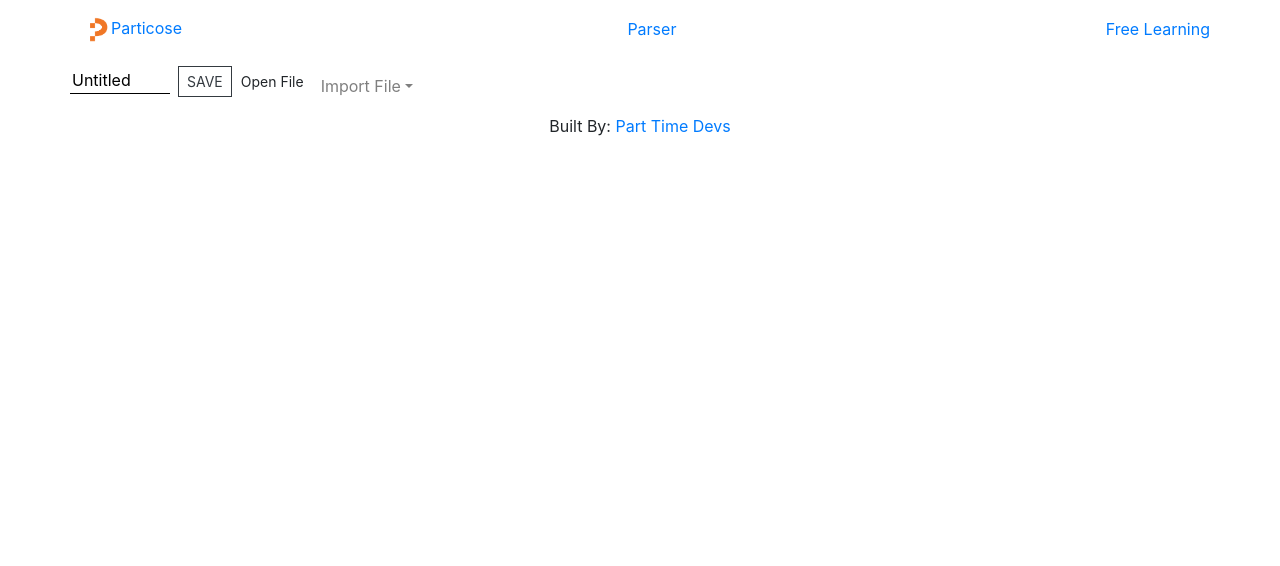
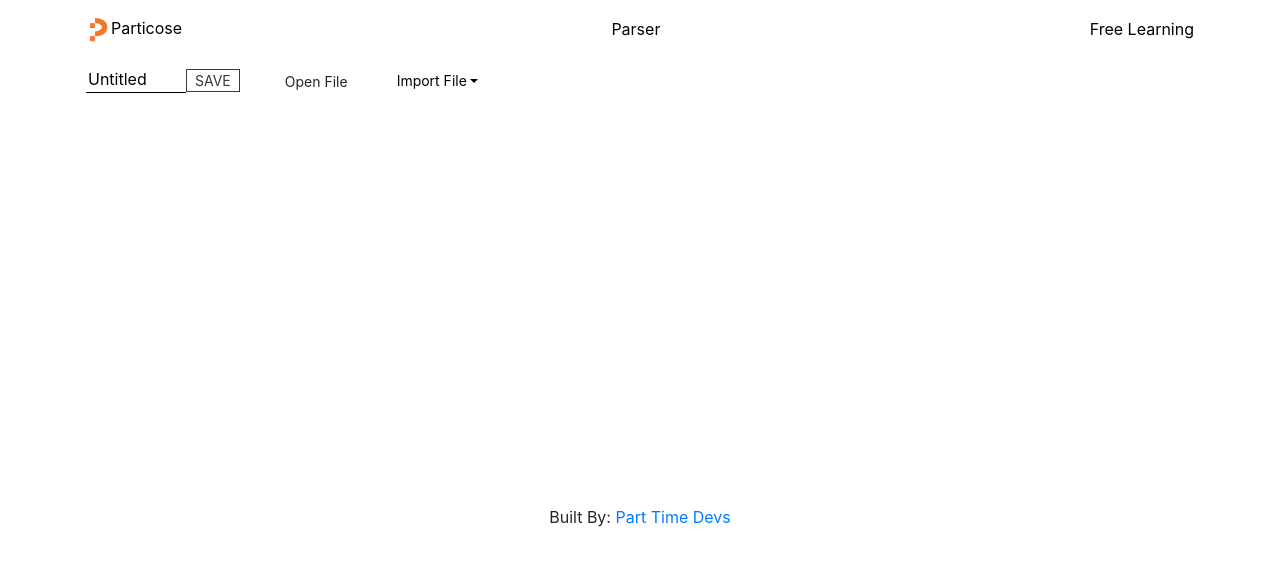
Before and after one commit to CodeCraftersAcad/parse_csv, a React (Create React App) app: page /parser in a window 1280 px wide. Shown: the top 566 px of the page. Built offline with nearby package versions, Linux system fonts and the light colour scheme.

Commit message:
updated nav ui and able to add google sheet

```diff
--- a/public/index.html
+++ b/public/index.html
@@ -24,6 +24,7 @@
   <!-- Font Awesome -->
   <link rel="stylesheet" href="https://use.fontawesome.com/releases/v5.6.3/css/all.css"
     integrity="sha384-UHRtZLI+pbxtHCWp1t77Bi1L4ZtiqrqD80Kn4Z8NTSRyMA2Fd33n5dQ8lWUE00s/" crossorigin="anonymous" />
+  <link rel="icon" href="favicon.ico">
 </head>
 
 <body>
--- a/src/components/Header/Header.css
+++ b/src/components/Header/Header.css
@@ -2,3 +2,7 @@
     height: 25px;
     width: auto;
 }
+
+#main-nav a {
+    color: black;
+}
--- a/src/components/Header/index.js
+++ b/src/components/Header/index.js
@@ -5,7 +5,7 @@ import './Header.css'
 import logo from '../../images/parser_logo.png'
 export default function Header() {
     return (
-        <Navbar>
+        <Navbar id="main-nav">
             <Container>
                 <Link to="/" className='nav-link'>
                     <img src={logo} alt={"Particose Logo"} id="nav-logo" />
--- a/src/pages/Parser/CellList/index.js
+++ b/src/pages/Parser/CellList/index.js
@@ -48,6 +48,6 @@ export default function CellList() {
         </div>
     ))
     return (
-        <div>{cellList}</div>
+        <div style={{ minHeight: "400px" }}>{cellList}</div>
     )
 }
--- /dev/null
+++ b/src/pages/Parser/GoogleSheetModal/index.js
@@ -0,0 +1,24 @@
+import React, { useState } from 'react';
+import Button from 'react-bootstrap/Button';
+import Modal from 'react-bootstrap/Modal';
+
+export default function Modals({ show, handleClose, handleGoogleInputChange, handleGoogleCsv }) {
+    return (
+        <>
+            <Modal show={show} onHide={handleClose}>
+                <Modal.Header closeButton>
+                    <Modal.Title>Paste Google Sheet URL</Modal.Title>
+                </Modal.Header>
+                <Modal.Body><input type="text" onChange={handleGoogleInputChange} /></Modal.Body>
+                <Modal.Footer>
+                    <Button variant="secondary" onClick={handleClose}>
+                        Close
+                    </Button>
+                    <Button variant="primary" onClick={handleGoogleCsv}>
+                        Import CSV
+                    </Button>
+                </Modal.Footer>
+            </Modal>
+        </>
+    );
+}
--- a/src/pages/Parser/ParserNav/ParserNav.css
+++ b/src/pages/Parser/ParserNav/ParserNav.css
@@ -1,3 +1,7 @@
+.navbar .nav-item {
+    padding: 0 1rem;
+}
+
 #localFileBtn {
     position: relative;
 }
@@ -9,3 +13,9 @@
     position: absolute;
     left: 0;
 }
+
+#import-file-drop {
+    font-size: .875rem;
+    padding: .25rem .5rem;
+    color: black !important;
+}
--- a/src/pages/Parser/ParserNav/index.js
+++ b/src/pages/Parser/ParserNav/index.js
@@ -3,11 +3,15 @@ import { Navbar, Nav, Container, FormLabel, NavDropdown } from 'react-bootstrap'
 import FileContext from '../../../store/fileStore'
 import PTD from '../../../utils/PTD'
 import { SaveDoc } from '../../../utils/SaveDoc'
+import GoogleSheetModal from '../GoogleSheetModal'
 import './ParserNav.css'
 export default function ParserNav() {
     const { tempObj, setTempObj } = useContext(FileContext)
     const [title, setTitle] = useState("Untitled")
     const [gInput, setGInput] = useState("")
+    const [show, setShow] = useState(false);
+    const handleClose = () => setShow(false);
+    const handleShow = () => setShow(true);
     const localCsvWHeader = e => {
         if (!window.File || !window.FileReader || !window.FileList || !window.Blob) {
             console.log('The File APIs are not fully supported in this browser.');
@@ -52,13 +56,35 @@ export default function ParserNav() {
         setGInput(e.target.value)
     }
     const handleGoogleCsv = async () => {
-        PTD.getRemoteCsv(gInput);
+        const res = await fetch(gInput);
+        const text = await res.text();
+        let finalData = [];
+        let rows;
+        const rawRows = text.split("\r");
+        if (rawRows.length > 1) {
+            rows = rawRows.map(item => item.split(","));
+        } else {
+            let tempArr = rawRows[0].split("\n")
+            rows = tempArr.map(item => item.split(","))
+        }
+        const header = rows[0]
+        const data = rows.splice(1, rows.length - 1);
+        finalData = data.map((d, i) => {
+            let keys = {};
+            header.forEach((item, j) => keys[item] = data[i][j])
+            return keys;
+        });
+        const dataObj = { id: Date.now(), rows: finalData, type: "data", subcells: [] }
+        setTempObj({ ...tempObj, cells: [...tempObj.cells, dataObj] })
+        handleClose();
     }
     const handleTitleChange = e => {
         setTitle(e.target.value);
     }
     const handleSaveDoc = () => {
-        SaveDoc({ title, cells: tempObj.cells });
+        if (tempObj.cells.length > 0) {
+            SaveDoc({ title, cells: tempObj.cells });
+        }
     }
     const handleOpenNb = e => {
         const file = e.target.files[0]
@@ -66,39 +92,48 @@ export default function ParserNav() {
         r.readAsText(file);
         r.onload = function () {
             setTempObj(JSON.parse(r.result));
+            setTitle(JSON.parse(r.result).title);
         }
         r.onerror = function () {
             console.log(r.error);
         }
     }
+
     return (
         <Navbar>
             <Container>
                 <Nav>
                     <Nav.Item style={{ display: "inline" }}>
                         <input type="text" name="title" value={tempObj.title ? tempObj.title : title} onChange={handleTitleChange} style={{ width: "100px", border: "none", outline: "none", borderBottom: "1px solid black" }} />
-                        <button className='ml-2 btn btn-sm btn-outline-dark' onClick={handleSaveDoc}>SAVE</button>
+                        <button className='py-0 btn btn-sm btn-outline-dark' onClick={handleSaveDoc}>SAVE</button>
                     </Nav.Item>
                     <Nav.Item>
-                        <FormLabel className='btn mb-0 btn-sm'>
+                        <FormLabel className='btn mb-0 btn-sm ml-1'>
                             Open File
                             <input type="file" accept='.ptnb' id="nb-import" onChange={handleOpenNb} />
                         </FormLabel>
                     </Nav.Item>
-                    <NavDropdown title="Import File">
+                    <NavDropdown title="Import File" id="import-file-drop">
                         <Nav.Item>
                             <FormLabel className='btn mb-0 btn-sm'>
                                 Local CSV
                                 <input type="file" accept=".csv" id="localFileInput" onChange={handleLocalCsv} />
                             </FormLabel>
                         </Nav.Item>
-                        <NavDropdown.Item className='btn btn-outline-dark btn-sm'>
+                        <NavDropdown.Item className='btn btn-outline-dark btn-sm' onClick={handleShow}>
                             Google Sheet
                             {/* <input type="text" onChange={handleGoogleInputChange} /> */}
                         </NavDropdown.Item>
                     </NavDropdown>
                 </Nav>
             </Container>
+            <GoogleSheetModal
+                show={show}
+                handleShow={handleShow}
+                handleClose={handleClose}
+                handleGoogleCsv={handleGoogleCsv}
+                handleGoogleInputChange={handleGoogleInputChange}
+            />
         </Navbar>
     )
 }
--- a/src/pages/Parser/TableCell/index.js
+++ b/src/pages/Parser/TableCell/index.js
@@ -2,7 +2,7 @@ import React from 'react'
 
 export default function TableCell({ i, cell, tableData, deleteCell, cellId, keys, values }) {
     return (
-        <div className='table-responsive' style={{ height: "300px" }}>
+        <div className='table-responsive table-sm table-hover' style={{ height: "300px" }}>
             <table className='table align-middle'>
                 <thead><tr>{keys.map(k => <th key={k} scope="col">{k}</th>)}</tr></thead>
                 <tbody>
--- a/src/utils/PTD.js
+++ b/src/utils/PTD.js
@@ -71,26 +71,7 @@ const PTD = {
         }
     },
     getRemoteCsv: async url => {
-        const res = await fetch(url);
-        const text = await res.text();
-        // console.log(data);
-        let finalData = [];
-        let rows;
-        const rawRows = text.split("\r");
-        if (rawRows.length > 1) {
-            rows = rawRows.map(item => item.split(","));
-        } else {
-            let tempArr = rawRows[0].split("\n")
-            rows = tempArr.map(item => item.split(","))
-        }
-        const header = rows[0]
-        const data = rows.splice(1, rows.length - 1);
-        finalData = data.map((d, i) => {
-            let keys = {};
-            header.forEach((item, j) => keys[item] = data[i][j])
-            return keys;
-        });
-        console.log(finalData)
+
     },
 }
 export default PTD
```
Also changed, not shown: package.json (line endings or trailing spaces), public/manifest.json, 1 other file (tests, documents, lock files or other folders).
